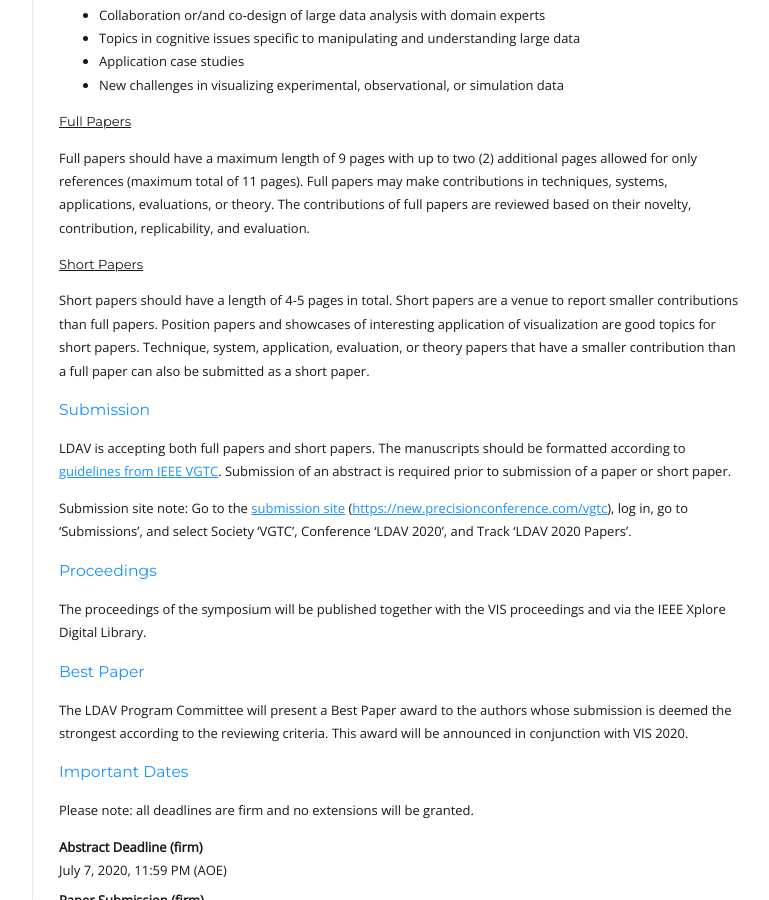
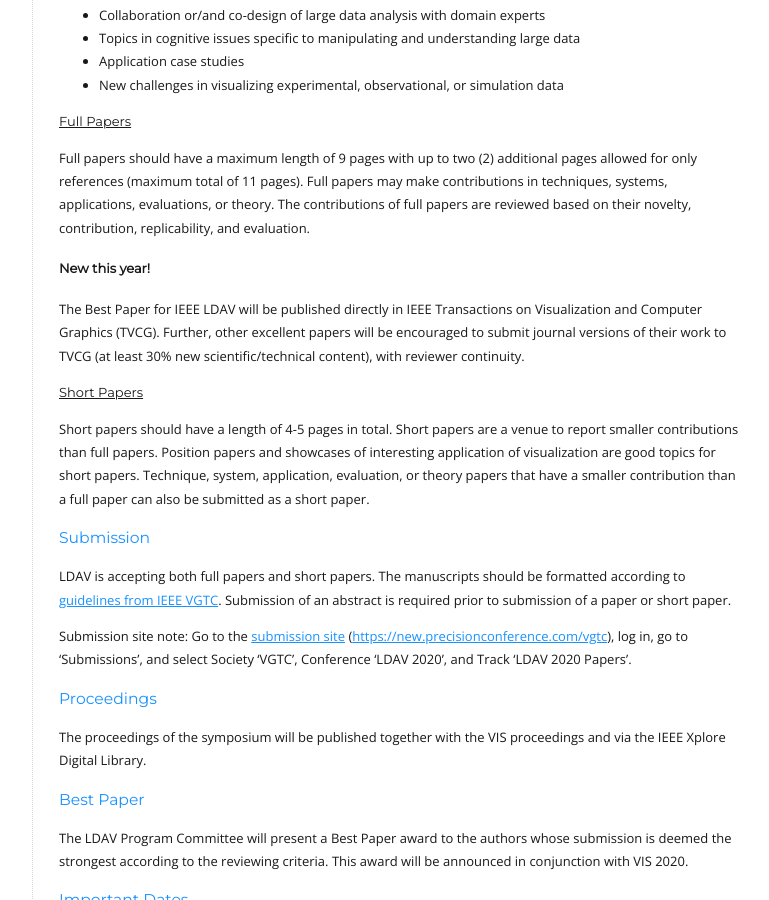
Before and after one commit to LDAV-Symposium/2020, a Jekyll site: the page built from _pages/call-for-papers.md, in a window 1280 px wide and 900 px high, scrolled down 1140 px. Shown: the whole window, without its empty margins (350-1119 px from the left). Built offline with Jekyll 4.4.1, drawn with Linux system fonts in a browser that asks for light colours.

Commit message:
Update call-for-papers.md

```diff
--- a/_pages/call-for-papers.md
+++ b/_pages/call-for-papers.md
@@ -73,6 +73,9 @@ applications, evaluations, or theory. The contributions of full papers
 are reviewed based on their novelty, contribution, replicability, and
 evaluation.
 
+#### New this year!
+The Best Paper for IEEE LDAV will be published directly in IEEE Transactions on Visualization and Computer Graphics (TVCG).  Further, other excellent papers will be encouraged to submit journal versions of their work to TVCG (at least 30% new scientific/technical content), with reviewer continuity.
+
 ### Short Papers
 Short papers should have a length of 4-5 pages in total. Short papers
 are a venue to report smaller contributions than full papers. Position
```
